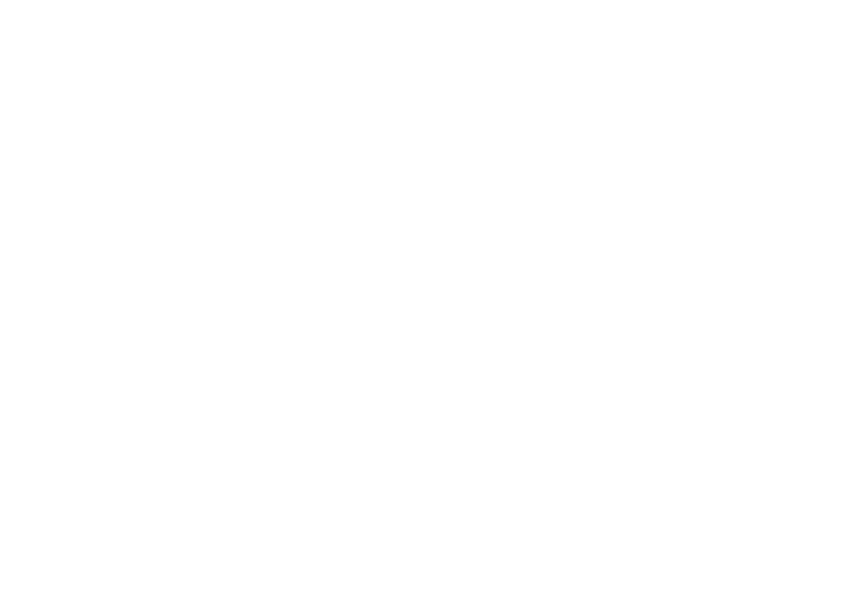
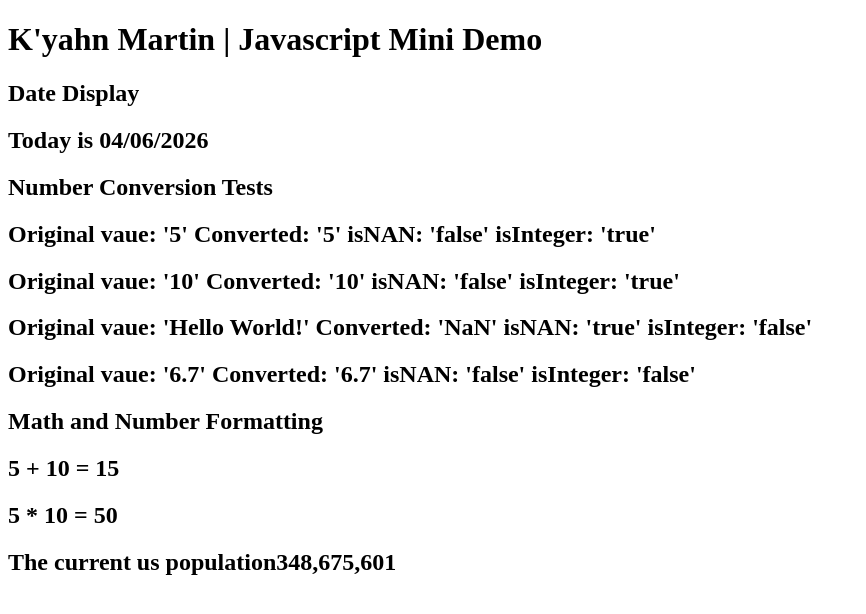
Before and after one commit to Kyahn-Martin/comp484-hw9, a plain HTML site: page index.html in a window 1280 px wide. Shown: the whole page, without its empty margins (0-866 px from the left). Drawn offline with Linux system fonts and the light colour scheme.

Commit message:
Finished parts 1-3

```diff
--- a/index.html
+++ b/index.html
@@ -7,10 +7,23 @@
 </head>
 <body>
     <header>
+        <h1> K'yahn Martin | Javascript Mini Demo</h1>
+    </header>
 
-    </header>
     <main>
-
+        <section id="date-section">
+            <h2>Date Display</h2>
+            <div id="date-display"></div>
+        </section>
+        <section id="conversion-section">
+            <h2>Number Conversion Tests</h2>
+            <div id="conversion-display"></div>
+        </section>
+        <section id="math-section">
+            <h2>Math and Number Formatting</h2>
+            <div id="math-display"></div>
+        </section>
+        <script src="script.js"></script>
     </main>
     <footer>
 
--- a/script.js
+++ b/script.js
@@ -0,0 +1,25 @@
+var date = new Date();
+var day = date.getDate();
+var month = date.getMonth() + 1;
+var year = date.getFullYear();
+var num1 = "5";
+var num2 = "10";
+var word = "Hello World!";
+var float = "6.7";
+var UsPoppulation = 348675601;
+if (month < 10)
+    {
+        month = "0" + month;
+    }
+if (day < 10)
+    {
+        day = "0" + day;
+    }
+document.getElementById('date-display').innerHTML = "<h2> Today is " + month  + "/" + day + "/" + year + " <br></h2>";
+document.getElementById('conversion-display').innerHTML += "<h2> Original vaue: '" + num1 + "' Converted: '" + Number(num1) + "' isNAN: '" + Number.isNaN(Number(num1)) + "' isInteger: '" + Number.isInteger(Number(num1)) + "'<br></h2>";
+document.getElementById('conversion-display').innerHTML += "<h2> Original vaue: '" + num2 + "' Converted: '" + Number(num2) + "' isNAN: '" + Number.isNaN(Number(num2)) + "' isInteger: '" + Number.isInteger(Number(num2)) + "'<br></h2>";
+document.getElementById('conversion-display').innerHTML += "<h2> Original vaue: '" + word + "' Converted: '" + Number(word) + "' isNAN: '" + Number.isNaN(Number(word)) + "' isInteger: '" + Number.isInteger(Number(word)) + "'<br></h2>";
+document.getElementById('conversion-display').innerHTML += "<h2> Original vaue: '" + float + "' Converted: '" + Number(float) + "' isNAN: '" + Number.isNaN(Number(float)) + "' isInteger: '" + Number.isInteger(Number(float)) + "'<br></h2>";
+document.getElementById('math-display').innerHTML += "<h2> 5 + 10 = " + (5 + 10) + "<br></h2>";
+document.getElementById('math-display').innerHTML += "<h2> 5 * 10 = " + (5 * 10) + "<br></h2>";
+document.getElementById('math-display').innerHTML += "<h2> The current us population" + UsPoppulation.toLocaleString()+ "<br></h2>";
```
